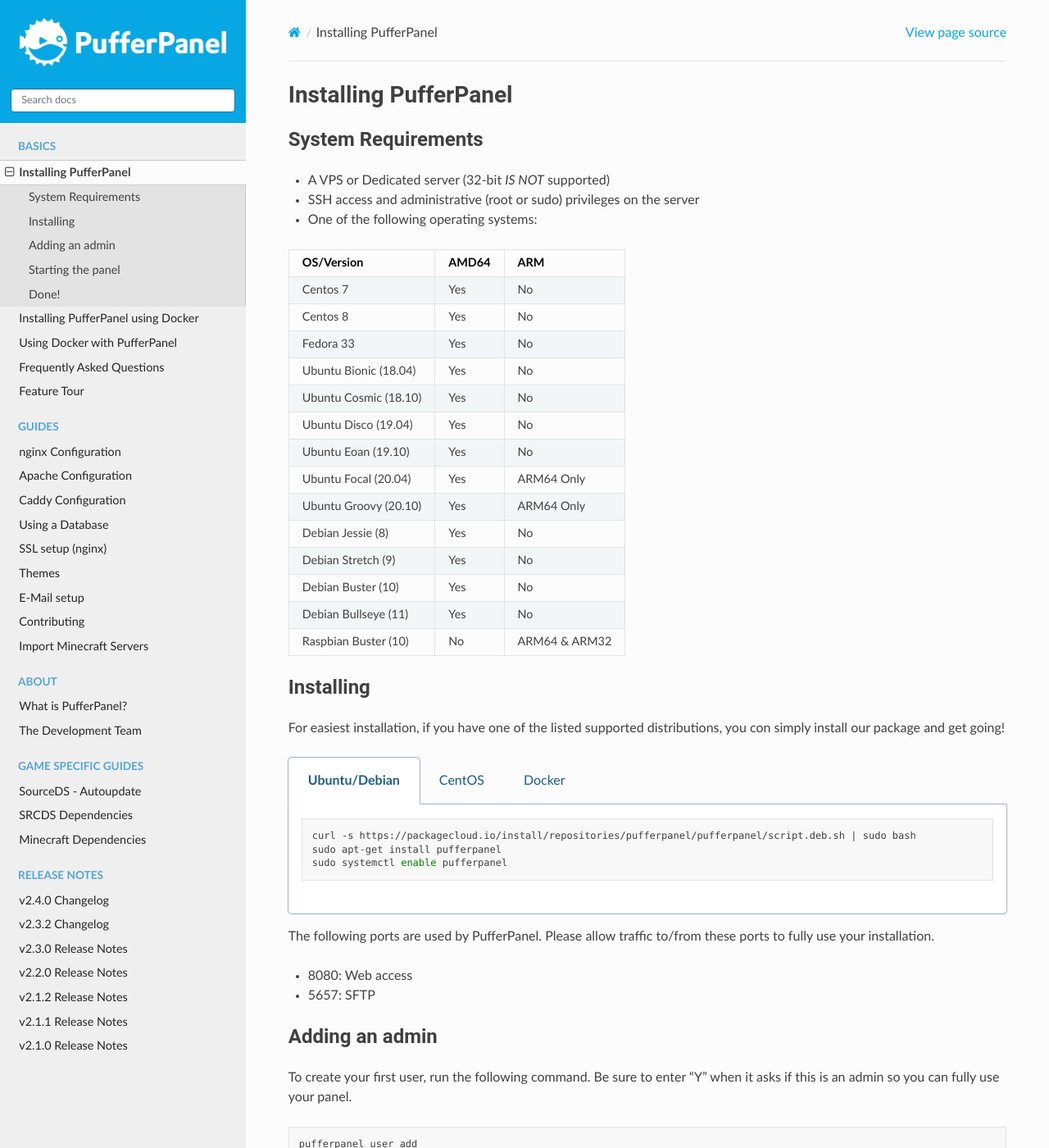
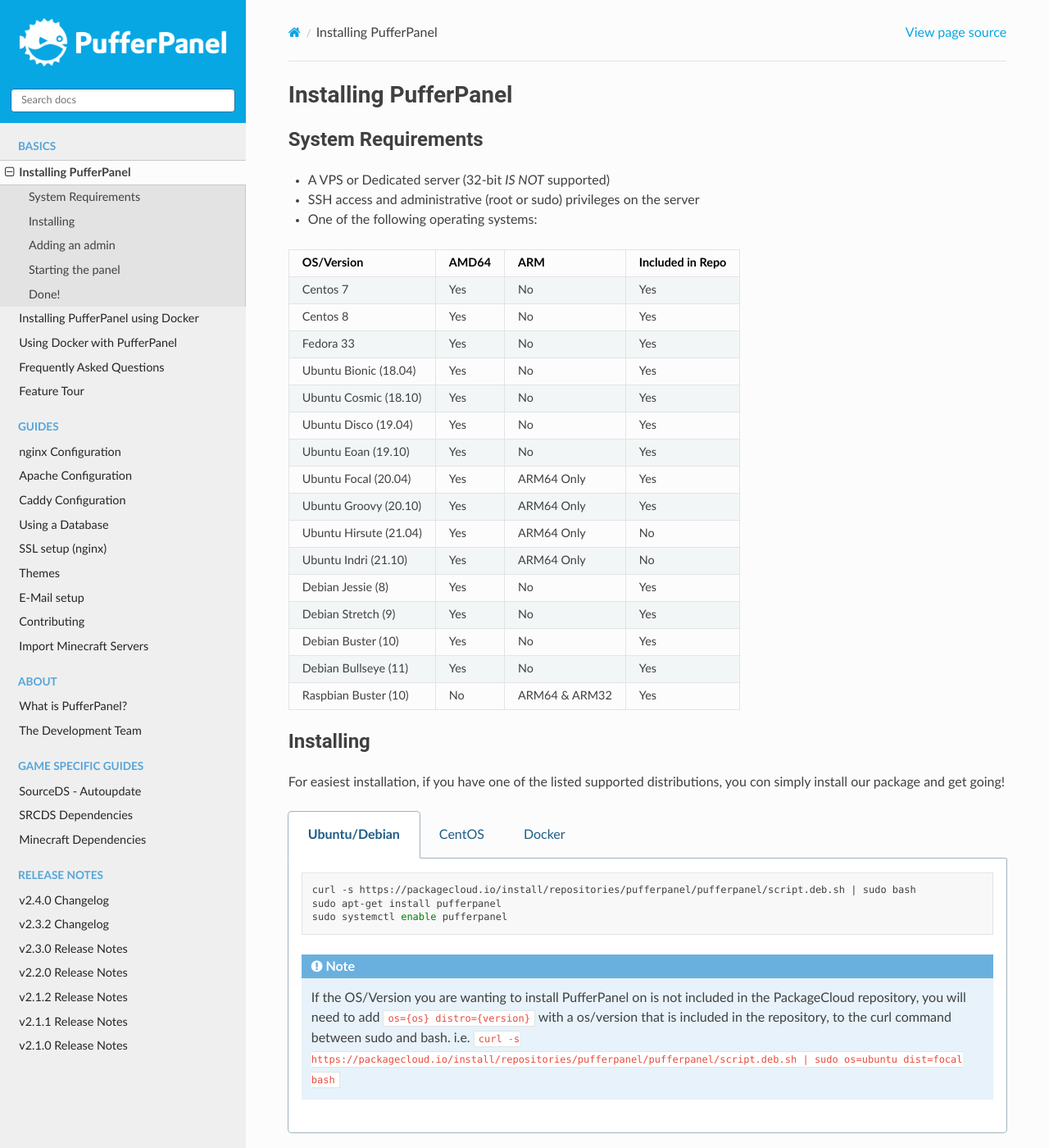
Before and after one commit to pufferpanel/documentation, a Sphinx documentation site: the page built from source/installing.rst, in a window 1280 px wide and 1400 px high. Shown: the whole window at 82% size. Built offline with Sphinx 7.4.7 and the Read the Docs theme 2.0.0, drawn with Linux system fonts in a browser that asks for light colours.

Commit message:
Add info for packages included in repo and note on workaround for os/version that aren't

```diff
--- a/source/installing.rst
+++ b/source/installing.rst
@@ -9,37 +9,41 @@
 * SSH access and administrative (root or sudo) privileges on the server
 * One of the following operating systems:
 
-+-----------------------+-------+----------------+
-| OS/Version            | AMD64 | ARM            |
-+=======================+=======+================+
-| Centos 7              | Yes   | No             |
-+-----------------------+-------+----------------+
-| Centos 8              | Yes   | No             |
-+-----------------------+-------+----------------+
-| Fedora 33             | Yes   | No             |
-+-----------------------+-------+----------------+
-| Ubuntu Bionic (18.04) | Yes   | No             |
-+-----------------------+-------+----------------+
-| Ubuntu Cosmic (18.10) | Yes   | No             |
-+-----------------------+-------+----------------+
-| Ubuntu Disco (19.04)  | Yes   | No             |
-+-----------------------+-------+----------------+
-| Ubuntu Eoan (19.10)   | Yes   | No             |
-+-----------------------+-------+----------------+
-| Ubuntu Focal (20.04)  | Yes   | ARM64 Only     |
-+-----------------------+-------+----------------+
-| Ubuntu Groovy (20.10) | Yes   | ARM64 Only     |
-+-----------------------+-------+----------------+
-| Debian Jessie (8)     | Yes   | No             |
-+-----------------------+-------+----------------+
-| Debian Stretch (9)    | Yes   | No             |
-+-----------------------+-------+----------------+
-| Debian Buster (10)    | Yes   | No             |
-+-----------------------+-------+----------------+
-| Debian Bullseye (11)  | Yes   | No             |
-+-----------------------+-------+----------------+
-| Raspbian Buster (10)  | No    | ARM64 & ARM32  |
-+-----------------------+-------+----------------+
++-----------------------+-------+----------------+------------------+
+| OS/Version            | AMD64 | ARM            | Included in Repo |
++=======================+=======+================+==================+
+| Centos 7              | Yes   | No             | Yes              |
++-----------------------+-------+----------------+------------------+
+| Centos 8              | Yes   | No             | Yes              |
++-----------------------+-------+----------------+------------------+
+| Fedora 33             | Yes   | No             | Yes              |
++-----------------------+-------+----------------+------------------+
+| Ubuntu Bionic (18.04) | Yes   | No             | Yes              |
++-----------------------+-------+----------------+------------------+
+| Ubuntu Cosmic (18.10) | Yes   | No             | Yes              |
++-----------------------+-------+----------------+------------------+
+| Ubuntu Disco (19.04)  | Yes   | No             | Yes              |
++-----------------------+-------+----------------+------------------+
+| Ubuntu Eoan (19.10)   | Yes   | No             | Yes              |
++-----------------------+-------+----------------+------------------+
+| Ubuntu Focal (20.04)  | Yes   | ARM64 Only     | Yes              |
++-----------------------+-------+----------------+------------------+
+| Ubuntu Groovy (20.10) | Yes   | ARM64 Only     | Yes              |
++-----------------------+-------+----------------+------------------+
+| Ubuntu Hirsute (21.04)| Yes   | ARM64 Only     | No               |
++-----------------------+-------+----------------+------------------+
+| Ubuntu Indri (21.10)  | Yes   | ARM64 Only     | No               |
++-----------------------+-------+----------------+------------------+
+| Debian Jessie (8)     | Yes   | No             | Yes              |
++-----------------------+-------+----------------+------------------+
+| Debian Stretch (9)    | Yes   | No             | Yes              |
++-----------------------+-------+----------------+------------------+
+| Debian Buster (10)    | Yes   | No             | Yes              |
++-----------------------+-------+----------------+------------------+
+| Debian Bullseye (11)  | Yes   | No             | Yes              |
++-----------------------+-------+----------------+------------------+
+| Raspbian Buster (10)  | No    | ARM64 & ARM32  | Yes              |
++-----------------------+-------+----------------+------------------+
 
 
 Installing
@@ -57,6 +61,10 @@
          sudo apt-get install pufferpanel
          sudo systemctl enable pufferpanel
 
+      .. note::
+         If the OS/Version you are wanting to install PufferPanel on is not included in the PackageCloud repository, you will need to add :code:`os={os} distro={version}` with a os/version that is included in the repository, to the curl command between sudo and bash. i.e.
+         :code:`curl -s https://packagecloud.io/install/repositories/pufferpanel/pufferpanel/script.deb.sh | sudo os=ubuntu dist=focal bash`
+
    .. tab:: CentOS
 
       .. code-block:: bash
@@ -64,6 +72,10 @@
          curl -s https://packagecloud.io/install/repositories/pufferpanel/pufferpanel/script.rpm.sh | sudo bash
          sudo yum install pufferpanel
          sudo systemctl enable pufferpanel
+
+      .. note::
+         If the OS/Version you are wanting to install PufferPanel on is not included in the PackageCloud repository, you will need to add :code:`os={os} distro={version}` with a os/version that is included in the repository, to the curl command between sudo and bash. i.e.
+         :code:`curl -s https://packagecloud.io/install/repositories/pufferpanel/pufferpanel/script.rpm.sh | sudo os=el dist=8 bash`
 
    .. tab:: Docker
 
```
